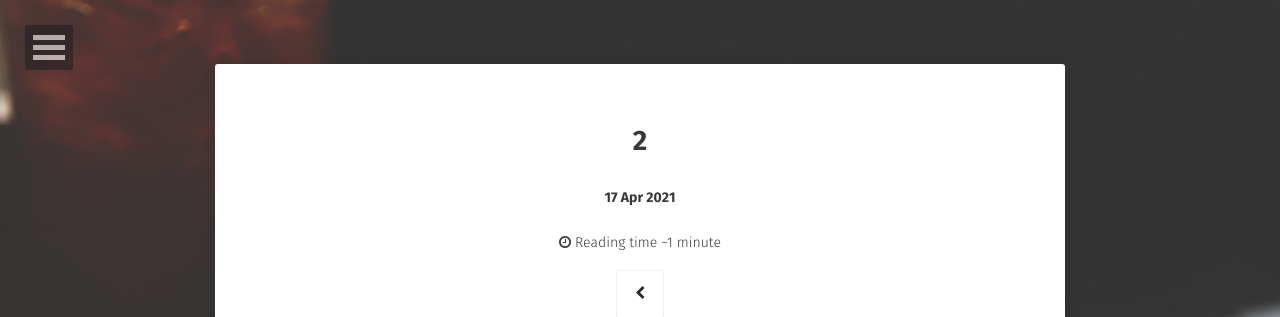
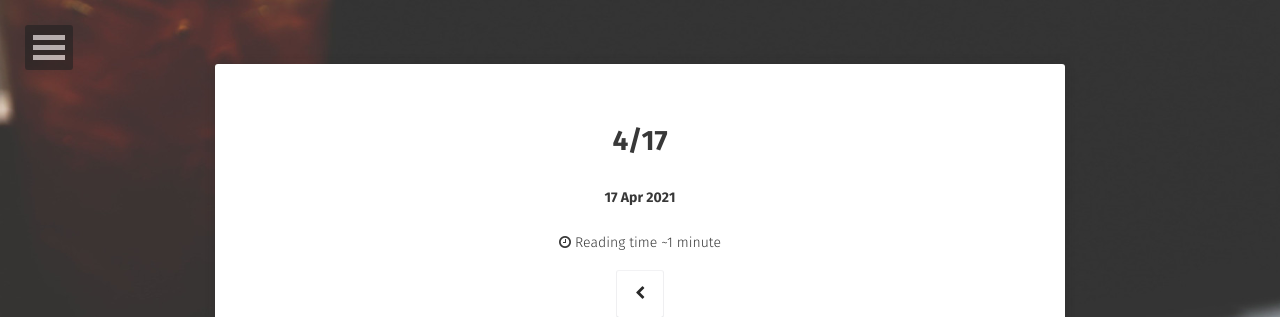
Before and after one commit to mandmschocolate/mandmschocolate.github.com, a Jekyll site: the page built from _posts/2021-04-17-homework.md, in a window 1280 px wide. Shown: the top 317 px of the page. Built offline with Jekyll 4.4.1, drawn with Linux system fonts in a browser that asks for light colours; some web fonts are replaced; comment, search, counter and statistics services are not loaded.

Commit message:
Update 2021-04-17-homework.md

```diff
--- a/_posts/2021-04-17-homework.md
+++ b/_posts/2021-04-17-homework.md
@@ -1,6 +1,6 @@
 ---
 layout: post
-title:  "2"
+title:  "4/17"
 date:   2021-04-17
 excerpt: "4/17"
 tag:
```
